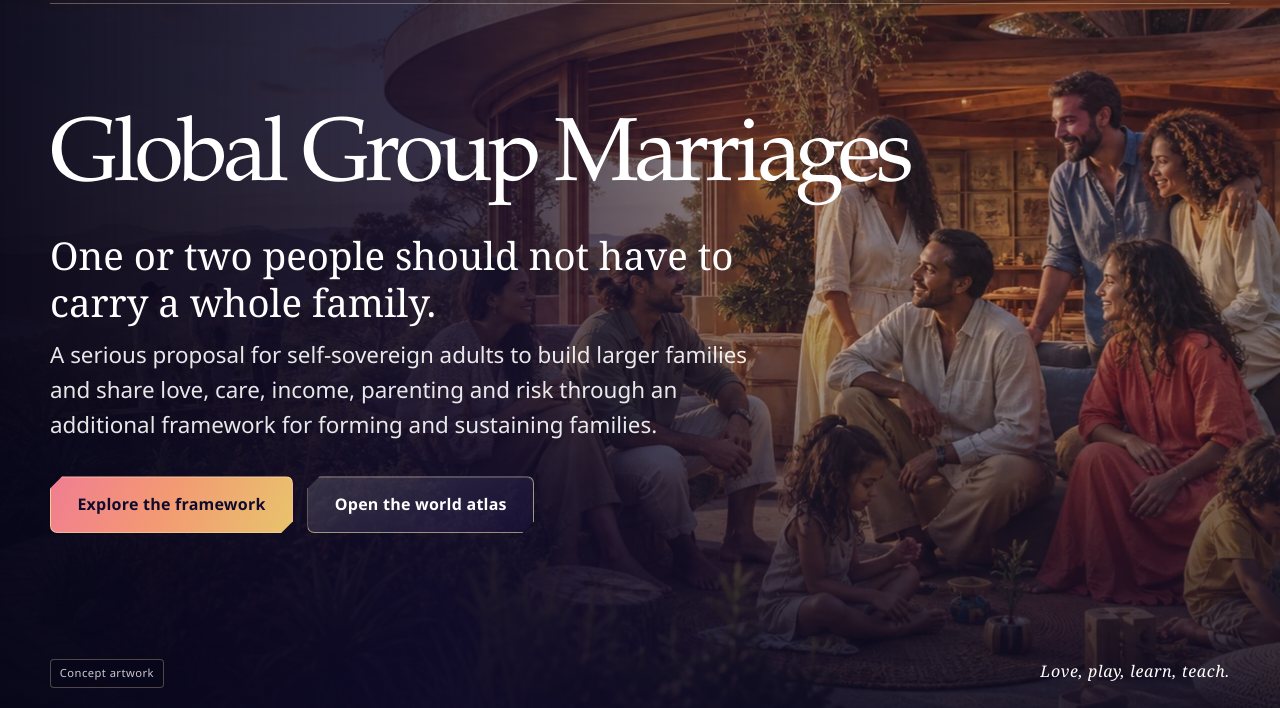
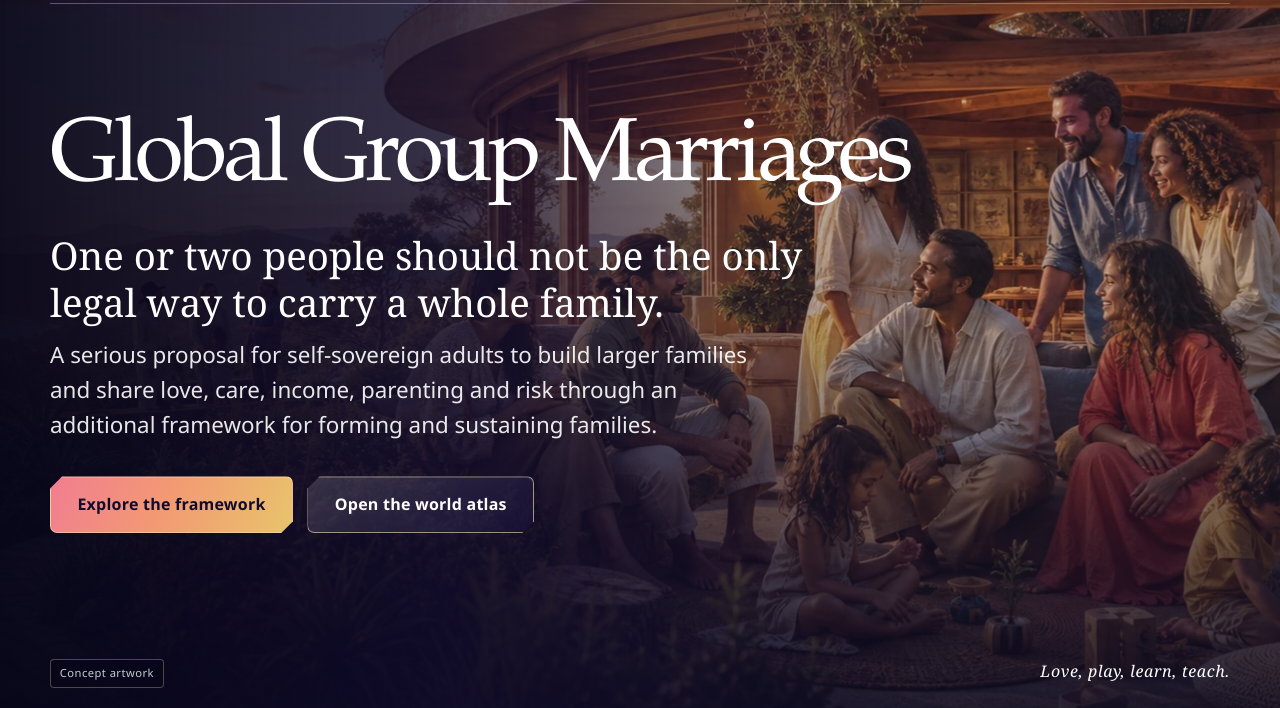
Before and after one commit to auraofintelligence/global-group-marriages, a website: page index.html in a window 1280 px wide. Shown: the part 92-800 px from the top of the page. Drawn offline with Linux system fonts and the light colour scheme.

Commit message:
Clarify the homepage legal framing

```diff
--- a/index.html
+++ b/index.html
@@ -32,7 +32,7 @@
       <div class="hero-shade"></div>
       <div class="wrap hero-content">
         <h1 id="home-title">Global Group Marriages</h1>
-        <p class="hero-statement">One or two people should not have to carry a whole family.</p>
+        <p class="hero-statement">One or two people should not be the only legal way to carry a whole family.</p>
         <p class="hero-description">A serious proposal for self-sovereign adults to build larger families and share love, care, income, parenting and risk through an additional framework for forming and sustaining families.</p>
         <div class="button-row">
           <a class="button button-primary" href="framework.html">Explore the framework</a>
```
